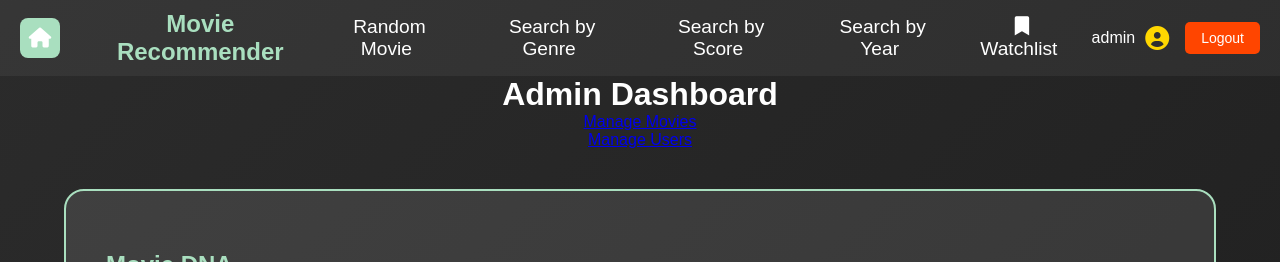
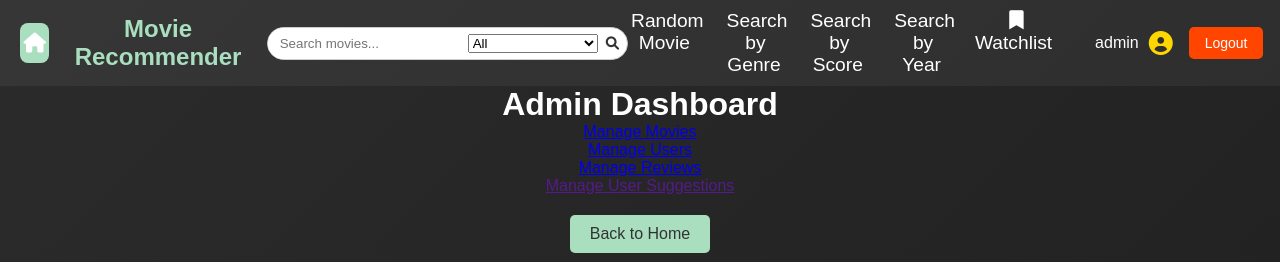
Before and after one commit to JordanBuckleyGit/CA, a Flask app: page /admin/dashboard in a window 1280 px wide. Shown: the top 262 px of the page. Run offline with Flask 3, Linux system fonts and the light colour scheme; a user stored in the database is signed in.

Commit message:
some changes

```diff
--- a/app.py
+++ b/app.py
@@ -3,7 +3,7 @@ from flask import Flask, render_template, session, redirect, url_for, g, request
 from database import get_db, close_db
 from flask_session import Session
 from werkzeug.security import generate_password_hash, check_password_hash
-from forms import MovieForm, ScoreForm, YearForm, RegistrationForm, LoginForm, ReviewForm, UpdateUsernameForm
+from forms import SearchForm,MovieForm, ScoreForm, YearForm, RegistrationForm, LoginForm, ReviewForm, UpdateUsernameForm
 from functools import wraps
 
 app = Flask(__name__)
@@ -34,6 +34,44 @@ def login_required(view):
 @login_required
 def index():
     return render_template("index.html")
+
+@app.route('/search')
+def search():
+    query = request.args.get('query', '')
+    filter_type = request.args.get('filter', 'all')
+
+    db = get_db()
+    cur = db.cursor()
+
+    if filter_type == 'genre':
+        cur.execute("SELECT * FROM movies WHERE genre LIKE ?", ('%' + query + '%',))
+    elif filter_type == 'score':
+        try:
+            score_value = float(query)
+            cur.execute("SELECT * FROM movies WHERE score >= ?", (score_value,))
+        except ValueError:
+            cur.execute("SELECT * FROM movies")  # Fallback if invalid score input
+    elif filter_type == 'year':
+        try:
+            year_value = int(query)
+            cur.execute("SELECT * FROM movies WHERE year = ?", (year_value,))
+        except ValueError:
+            cur.execute("SELECT * FROM movies")  # Fallback if invalid year input
+    elif filter_type == 'highest_reviewed':
+        cur.execute("""
+            SELECT movies.*, AVG(reviews.rating) AS avg_rating
+            FROM movies
+            JOIN reviews ON movies.movie_id = reviews.movie_id
+            GROUP BY movies.movie_id
+            ORDER BY avg_rating DESC
+            LIMIT 10
+        """)
+    else:  # Default: Search by title
+        cur.execute("SELECT * FROM movies WHERE title LIKE ?", ('%' + query + '%',))
+
+    results = cur.fetchall()
+
+    return render_template('search.html', results=results)
 
 @app.route("/random", methods=["GET", "POST"])
 @login_required
@@ -380,6 +418,24 @@ def manage_users():
     users = db.execute("SELECT * FROM users").fetchall()
     return render_template("manage_users.html", users=users)
 
+@app.route("/admin/edit_user/<user_id>", methods=["GET", "POST"])
+@login_required
+def edit_user(user_id):
+    if not g.is_admin:
+        return "Access denied. Admins only.", 403
+    db = get_db()
+    user = db.execute("SELECT * FROM users WHERE user_id = ?", (user_id,)).fetchone()
+    if request.method == "POST":
+        new_user_id = request.form["user_id"]
+        is_admin = request.form.get("is_admin", False)
+        db.execute(
+            "UPDATE users SET user_id = ?, is_admin = ? WHERE user_id = ?",
+            (new_user_id, is_admin, user_id)
+        )
+        db.commit()
+        return redirect(url_for("manage_users"))
+    return render_template("edit_user.html", user=user)
+
 @app.route("/admin/delete_user/<user_id>")
 @login_required
 def delete_user(user_id):
--- a/forms.py
+++ b/forms.py
@@ -1,6 +1,10 @@
 from flask_wtf import FlaskForm
 from wtforms import StringField, SelectField, SubmitField, FloatField, IntegerField, TextAreaField, PasswordField, BooleanField
 from wtforms.validators import InputRequired, NumberRange, EqualTo
+
+class SearchForm(FlaskForm):
+    search = StringField("Search for a movie:", validators=[InputRequired()])
+    submit = SubmitField("Search")
 
 class MovieForm(FlaskForm):
     genre = SelectField("Genre", choices=[
--- a/static/styles.css
+++ b/static/styles.css
@@ -80,7 +80,7 @@ nav {
 
 #nav-links {
     margin-left: auto;
-    margin-right: 20px;
+    margin-right: 40px;
 }
 
 #nav-links ul {
@@ -235,7 +235,7 @@ nav {
 }
 
 .footer-logo img {
-    max-width: 80px;
+    max-width: 200px;
     border-radius: 10px;
     transition: transform 0.3s ease;
 }
@@ -433,3 +433,42 @@ nav {
 #dropdown-menu.active {
     display: block;
 }
+
+
+
+
+
+
+
+#nav-search {
+    display: flex;
+    align-items: center;
+    margin-left: 20px;
+}
+
+#nav-search form {
+    display: flex;
+    align-items: center;
+    border: 1px solid #ccc;
+    border-radius: 20px;
+    overflow: hidden;
+    background-color: #fff;
+}
+
+#nav-search input {
+    border: none;
+    padding: 8px 12px;
+    outline: none;
+    width: 200px;
+}
+
+#nav-search button {
+    border: none;
+    background: none;
+    padding: 8px;
+    cursor: pointer;
+}
+
+#nav-search button i {
+    color: #333;
+}
--- a/templates/admin_dashboard.html
+++ b/templates/admin_dashboard.html
@@ -4,5 +4,10 @@
 <ul>
     <li><a href="{{ url_for('manage_movies') }}">Manage Movies</a></li>
     <li><a href="{{ url_for('manage_users') }}">Manage Users</a></li>
+    <li><a href="{{ url_for('manage_reviews') }}">Manage Reviews</a></li>
+    <li><a href="">Manage User Suggestions</a></li>
 </ul>
+
+<a href="{{ url_for('index') }}" class="back-button">Back to Home</a>
+
 {% endblock %}
--- a/templates/base.html
+++ b/templates/base.html
@@ -24,9 +24,24 @@
                     </section>
                 </section>
 
+                <section id="nav-search">
+                    <form action="{{ url_for('search') }}" method="GET">
+                        <input type="text" name="query" placeholder="Search movies..." required>
+
+                        <select name="filter">
+                            <option value="all">All</option>
+                            <option value="genre">Genre</option>
+                            <option value="score">Score</option>
+                            <option value="year">Year</option>
+                            <option value="highest_reviewed">Highest Reviewed</option>
+                        </select>
+
+                        <button type="submit"><i class="fa-solid fa-magnifying-glass"></i></button>
+                    </form>
+                </section>
+
                 <section id="nav-links">
                     <ul>
-
                         <li><a href="{{ url_for('random_movie') }}">Random Movie</a></li>
                         <li><a href="{{ url_for('genre_search') }}">Search by Genre</a></li>
                         <li><a href="{{ url_for('score_search') }}">Search by Score</a></li>
@@ -88,7 +103,8 @@
         <section class="footer-container">
             <section class="footer-logo">
                 <h2>Movie DNA</h2>
-                <img src="static/images/jordan_buckley.jpg" alt="Jordan Buckley" />
+                <!-- https://unsplash.com/photos/grayscale-photo-of-camera-on-table-CTTJHNwbtPg -->
+                <img src="static/images/movieLogo.jpg" alt="Image Of Movie Logo" />
             </section>
 
             <section class="footer-links">
```
Also changed, not shown: templates/manage_reviews.html (added, +29 -0 lines), templates/search.html (added, +62 -0 lines), database.db, 5 other files.
